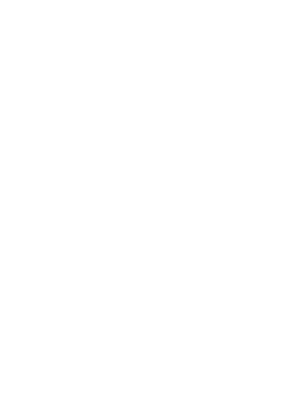
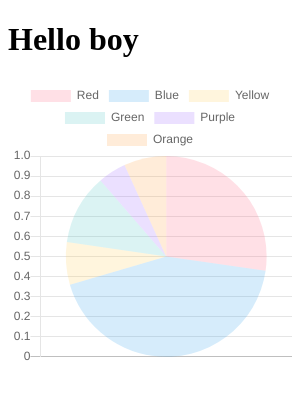
Before and after one commit to vij-duggirala/what_the_wfh, an Electron app: page landing.html in a window 300 px wide. Drawn offline with nearby package versions, Linux system fonts and the light colour scheme.

Commit message:
pie chart

```diff
--- a/index.js
+++ b/index.js
@@ -107,6 +107,12 @@ const menu = [
                 click(item, focusedWindow) {
                     focusedWindow.toggleDevTools();
                 }
+            },
+            {
+                label: 'Charts',
+                click() {
+
+                }
             }
         ]
     }
--- a/landing.html
+++ b/landing.html
@@ -4,6 +4,59 @@
     <title>What The WFH</title>
 </head>
 <body>
+    <h1>Hello boy</h1>
+
+    <canvas id="myChart" width="50" height="50"></canvas>
+
+    <script src="https://cdnjs.cloudflare.com/ajax/libs/Chart.js/2.9.4/Chart.min.js" integrity="sha512-d9xgZrVZpmmQlfonhQUvTR7lMPtO7NkZMkA0ABN3PHCbKA5nqylQ/yWlFAyY6hYgdF1Qh6nYiuADWwKB4C2WSw==" crossorigin="anonymous"></script>
+    <script src="https://cdnjs.cloudflare.com/ajax/libs/Chart.js/2.9.4/Chart.bundle.js" integrity="sha512-zO8oeHCxetPn1Hd9PdDleg5Tw1bAaP0YmNvPY8CwcRyUk7d7/+nyElmFrB6f7vg4f7Fv4sui1mcep8RIEShczg==" crossorigin="anonymous"></script>
+    <script src="https://cdnjs.cloudflare.com/ajax/libs/Chart.js/2.9.4/Chart.bundle.min.js" integrity="sha512-SuxO9djzjML6b9w9/I07IWnLnQhgyYVSpHZx0JV97kGBfTIsUYlWflyuW4ypnvhBrslz1yJ3R+S14fdCWmSmSA==" crossorigin="anonymous"></script>
+    <link rel="stylesheet" href="https://cdnjs.cloudflare.com/ajax/libs/Chart.js/2.9.4/Chart.css" integrity="sha512-C7hOmCgGzihKXzyPU/z4nv97W0d9bv4ALuuEbSf6hm93myico9qa0hv4dODThvCsqQUmKmLcJmlpRmCaApr83g==" crossorigin="anonymous" />
+    <script src="https://cdnjs.cloudflare.com/ajax/libs/Chart.js/2.9.4/Chart.js" integrity="sha512-hZf9Qhp3rlDJBvAKvmiG+goaaKRZA6LKUO35oK6EsM0/kjPK32Yw7URqrq3Q+Nvbbt8Usss+IekL7CRn83dYmw==" crossorigin="anonymous"></script>
+    <link rel="stylesheet" href="https://cdnjs.cloudflare.com/ajax/libs/Chart.js/2.9.4/Chart.min.css" integrity="sha512-/zs32ZEJh+/EO2N1b0PEdoA10JkdC3zJ8L5FTiQu82LR9S/rOQNfQN7U59U9BC12swNeRAz3HSzIL2vpp4fv3w==" crossorigin="anonymous" />
+
+
+<script>
+
+console.log('whaddup');
+var ctx = document.getElementById('myChart');
+var myChart = new Chart(ctx, {
+    type: 'pie',
+    data: {
+        labels: ['Red', 'Blue', 'Yellow', 'Green', 'Purple', 'Orange'],
+        datasets: [{
+            label: '# of Votes',
+            data: [12, 19, 3, 5, 2, 3],
+            backgroundColor: [
+                'rgba(255, 99, 132, 0.2)',
+                'rgba(54, 162, 235, 0.2)',
+                'rgba(255, 206, 86, 0.2)',
+                'rgba(75, 192, 192, 0.2)',
+                'rgba(153, 102, 255, 0.2)',
+                'rgba(255, 159, 64, 0.2)'
+            ],
+            borderColor: [
+                'rgba(255, 99, 132, 1)',
+                'rgba(54, 162, 235, 1)',
+                'rgba(255, 206, 86, 1)',
+                'rgba(75, 192, 192, 1)',
+                'rgba(153, 102, 255, 1)',
+                'rgba(255, 159, 64, 1)'
+            ],
+            borderWidth: 0
+        }]
+    },
+    options: {
+        scales: {
+            yAxes: [{
+                ticks: {
+                    beginAtZero: true
+                }
+            }]
+        }
+    }
+});
+</script>
 
 </body>
 </html>
```
Also changed, not shown: 1 other file.
